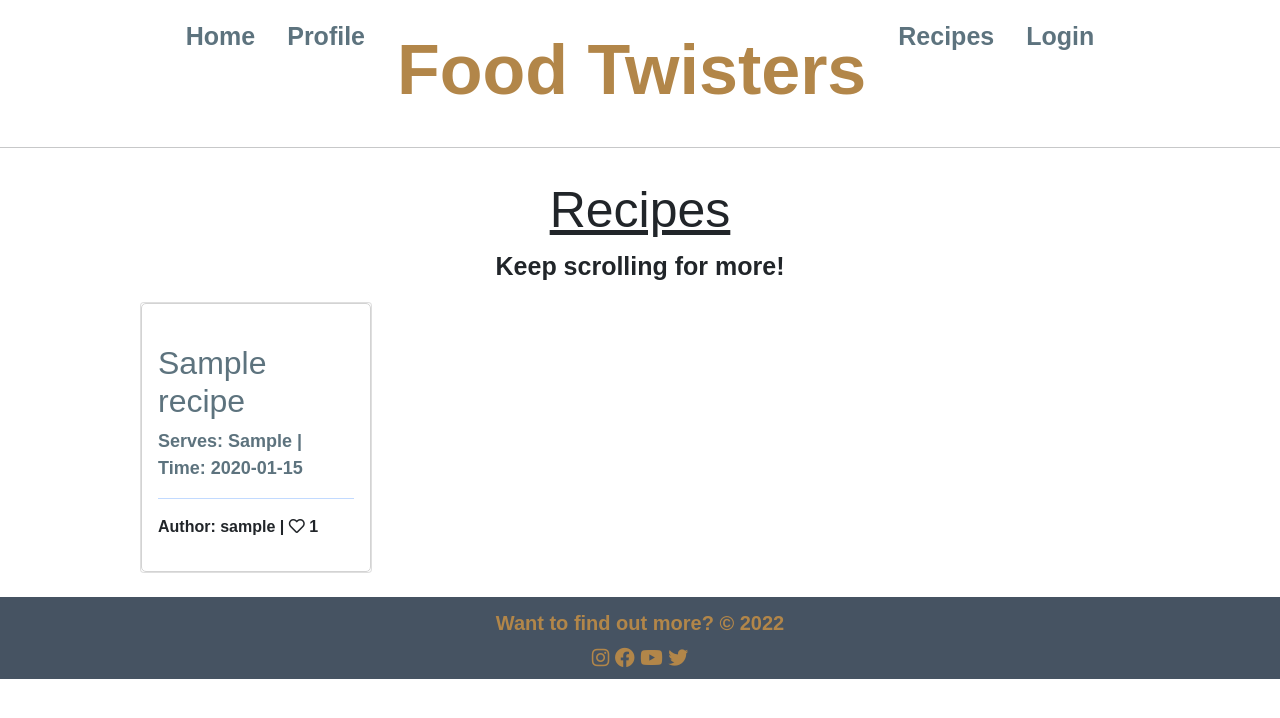
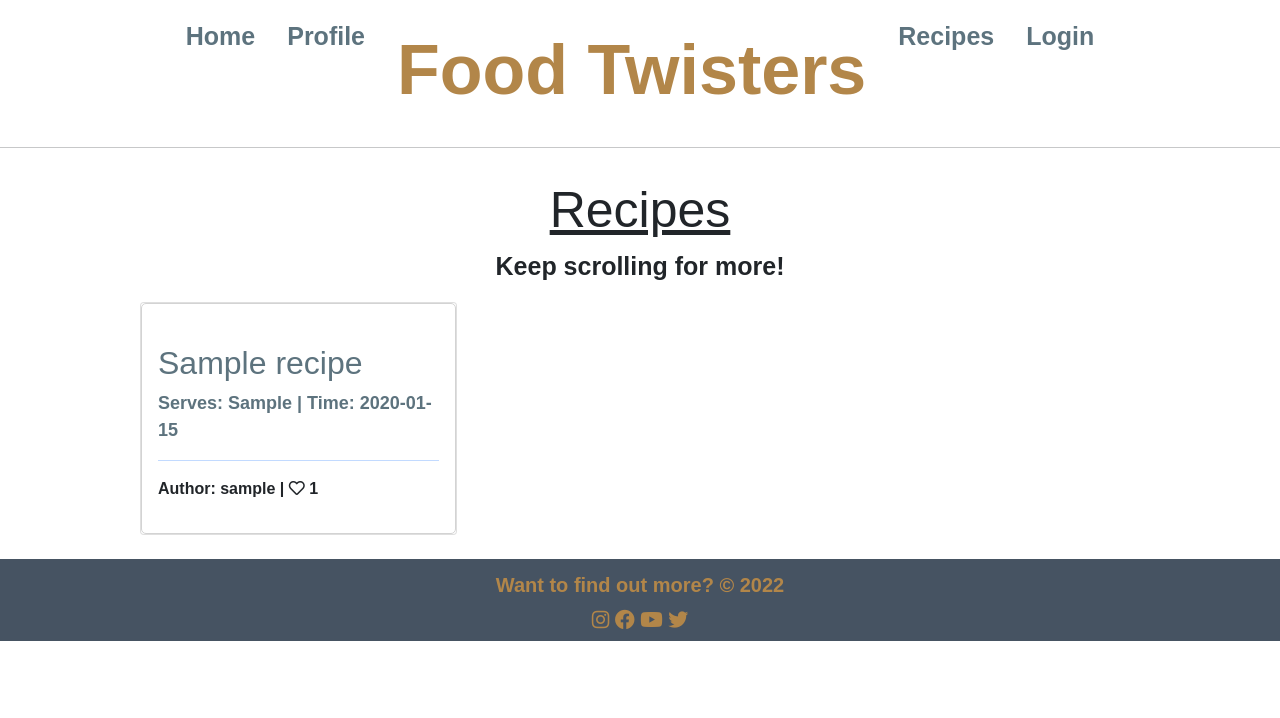
Before and after one commit to Sharpryan20/food-twisters, a Django app: page /recipe/ in a window 1280 px wide. Shown: the top 718 px of the page. Run offline with Django 3.2, Linux system fonts and the light colour scheme; tables that the repository leaves empty hold one stand-in row (values such as "Sample post"); some web fonts are replaced.

Commit message:
changed the size of the collumns for the recipe posts.

```diff
--- a/templates/recipe.html
+++ b/templates/recipe.html
@@ -11,7 +11,7 @@
                 <h1 class="recipe-title">Recipes</h1>
                 <p class="recipe-text">Keep scrolling for more!</p>
                 {% for recipe in recipe_list %}
-                <div class="col-sm-6 col-md-4 col-lg-4 col-xl-3">
+                <div class="col-sm-6 col-md-4 col-lg-4 col-xl-4">
                     <div class="card mb-4">
                         <div class="card-body">
                             <div class="image-container">
```
